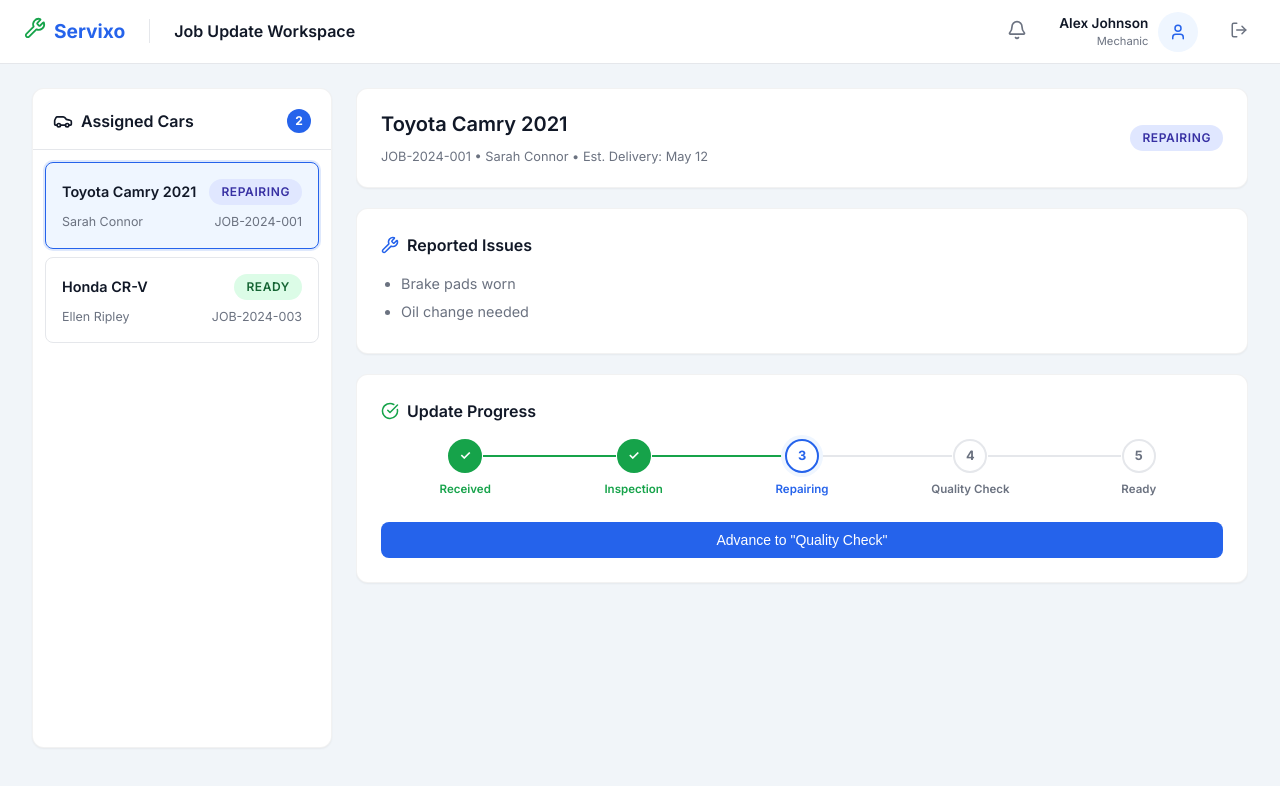
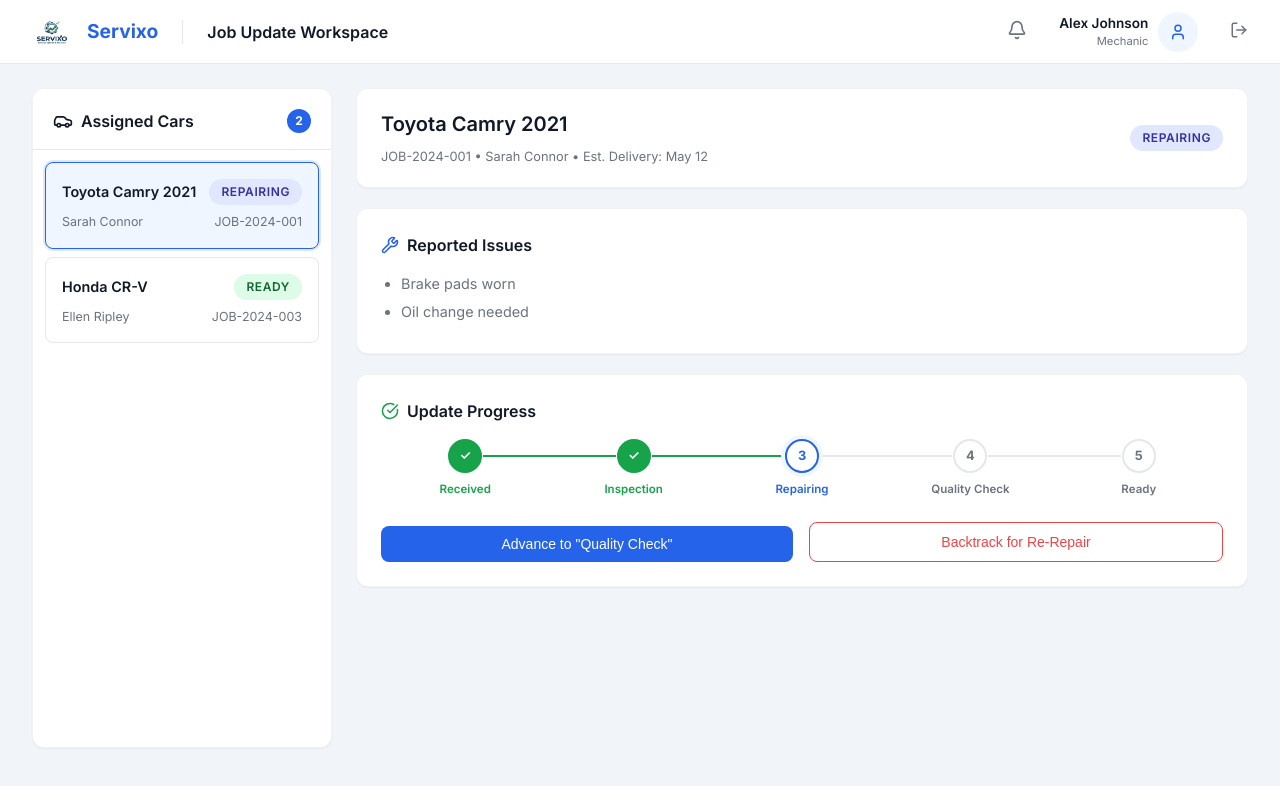
Before and after one commit to Yuvraj29122005/Servixo, a React (Vite) app: page /mechanic in a window 1280 px wide. Shown: the top 786 px of the page. Built offline with nearby package versions, Linux system fonts and the light colour scheme.

Commit message:
edit data

```diff
--- a/src/layouts/MechanicLayout.jsx
+++ b/src/layouts/MechanicLayout.jsx
@@ -2,6 +2,7 @@ import React from 'react';
 import { Outlet, useNavigate } from 'react-router-dom';
 import { Wrench, Bell, User, LogOut } from 'lucide-react';
 import './MechanicLayout.css';
+import logo from '../assets/logo.png';
 
 const MechanicLayout = ({ title, user }) => {
   const navigate = useNavigate();
@@ -14,8 +15,8 @@ const MechanicLayout = ({ title, user }) => {
     <div className="mechanic-fullpage-layout">
       <header className="mechanic-topbar">
         <div className="mechanic-topbar-left">
-          <div className="mechanic-brand" onClick={() => navigate('/')} style={{ cursor: 'pointer' }}>
-            <span style={{ color: '#16a34a' }}><Wrench size={22} /></span>
+          <div className="mechanic-brand" onClick={() => navigate('/')} style={{ cursor: 'pointer', display: 'flex', alignItems: 'center', gap: '0.5rem' }}>
+            <img src={logo} alt="Servixo" style={{ height: '30px', width: 'auto' }} />
             <span className="mechanic-brand-name">Servixo</span>
           </div>
           <span className="mechanic-topbar-title">{title}</span>
@@ -24,7 +25,7 @@ const MechanicLayout = ({ title, user }) => {
           <button className="mechanic-notif-btn" onClick={() => navigate('/mechanic/notifications')} aria-label="Notifications">
             <Bell size={20} />
           </button>
-          <div className="mechanic-topbar-user" onClick={() => navigate('/mechanic/profile')}>
+          <div className="mechanic-topbar-user" onClick={() => navigate('/mechanic/profile')} style={{ cursor: 'pointer' }}>
             <div className="mechanic-topbar-user-info">
               <span className="mechanic-topbar-username">{user?.name}</span>
               <span className="mechanic-topbar-role">Mechanic</span>
--- a/src/mechanic/css/MechanicDashboard.css
+++ b/src/mechanic/css/MechanicDashboard.css
@@ -267,9 +267,32 @@
   color: var(--primary-green);
 }
 
+.h-step-backtrackable:hover .h-step-circle {
+  border-color: #ef4444;
+  color: #ef4444;
+  transform: scale(1.1);
+}
+
+.h-step-backtrackable:hover .h-step-label {
+  color: #ef4444;
+}
+
 .advance-btn {
   width: 100%;
   margin-top: 0.25rem;
+}
+
+.backtrack-btn {
+  flex: 1;
+  border-color: #ef4444;
+  color: #ef4444;
+  transition: all 0.2s ease;
+}
+
+.backtrack-btn:hover {
+  background-color: #fef2f2;
+  border-color: #dc2626;
+  color: #dc2626;
 }
 
 .step-complete-msg {
--- a/src/mechanic/pages/MechanicDashboard.jsx
+++ b/src/mechanic/pages/MechanicDashboard.jsx
@@ -32,6 +32,16 @@ const MechanicDashboard = () => {
     if (activeJob && currentStepIndex < steps.length - 1) {
       const nextStatus = steps[currentStepIndex + 1].id;
       updateJobStatus(activeJob.id, nextStatus);
+    }
+  };
+
+  const handleBacktrackStatus = (targetIndex) => {
+    if (activeJob && targetIndex < currentStepIndex) {
+      const prevStatus = steps[targetIndex].id;
+      // If moving back from READY, we might want to clear or mark bill as "needed again"
+      // For now, let's just update the status.
+      // If the backend/context allowed it, we might set bill to null if targetIndex < 4
+      updateJobStatus(activeJob.id, prevStatus);
     }
   };
 
@@ -162,10 +172,14 @@ const MechanicDashboard = () => {
                     {steps.map((step, idx) => {
                       const isCompleted = currentStepIndex > idx;
                       const isActive = currentStepIndex === idx;
+                      const canBacktrack = idx < currentStepIndex;
                       return (
                         <div
                           key={step.id}
-                        className={`h-step ${isCompleted ? 'h-step-done' : ''} ${isActive ? 'h-step-active' : ''}`}
+                          className={`h-step ${isCompleted ? 'h-step-done' : ''} ${isActive ? 'h-step-active' : ''} ${canBacktrack ? 'h-step-backtrackable' : ''}`}
+                          onClick={() => canBacktrack && handleBacktrackStatus(idx)}
+                          title={canBacktrack ? `Click to backtrack to ${step.label}` : ''}
+                          style={{ cursor: canBacktrack ? 'pointer' : 'default' }}
                         >
                           <div className="h-step-circle">
                             {isCompleted ? '✓' : idx + 1}
@@ -176,11 +190,22 @@ const MechanicDashboard = () => {
                     })}
                 </div>
 
+                  <div className="stepper-actions" style={{ display: 'flex', gap: '1rem', marginTop: '1.5rem' }}>
                     {currentStepIndex < steps.length - 1 && (
-                  <button className="btn btn-primary advance-btn" onClick={handleAdvanceStatus}>
+                      <button className="btn btn-primary advance-btn" style={{ flex: 1 }} onClick={handleAdvanceStatus}>
                         Advance to "{steps[currentStepIndex + 1].label}"
                       </button>
                     )}
+                    {currentStepIndex > 1 && ( // Allowing backtrack to Inspection or higher (usually don't revert to "Received" unless error)
+                      <button
+                        className="btn btn-outline backtrack-btn"
+                        style={{ border: '1px solid #ef4444', color: '#ef4444' }}
+                        onClick={() => handleBacktrackStatus(currentStepIndex - 1)}
+                      >
+                        Backtrack for Re-Repair
+                      </button>
+                    )}
+                  </div>
 
                 {currentStepIndex === steps.length - 1 && !activeJob.bill && (
                   <div className="step-complete-msg">
--- a/src/mechanic/pages/MechanicProfile.jsx
+++ b/src/mechanic/pages/MechanicProfile.jsx
@@ -28,7 +28,7 @@ const MechanicProfile = () => {
         specialization: currentUser.specialization || ''
       });
     }
-  }, [currentUser, isEditing]); // Reset form data when editing toggles or user changes
+  }, [currentUser, isEditing]);
 
   const validate = () => {
     let newErrors = {};
@@ -66,7 +66,7 @@ const MechanicProfile = () => {
     if (validate() && currentUser) {
       updateMechanicProfile(currentUser.id, formData);
       setSaveSuccess(true);
-      setIsEditing(false); // Switch to view mode on success
+      setIsEditing(false);
       setTimeout(() => setSaveSuccess(false), 3000);
     }
   };
```
Lines whose indentation alone changed are shown as unchanged.
